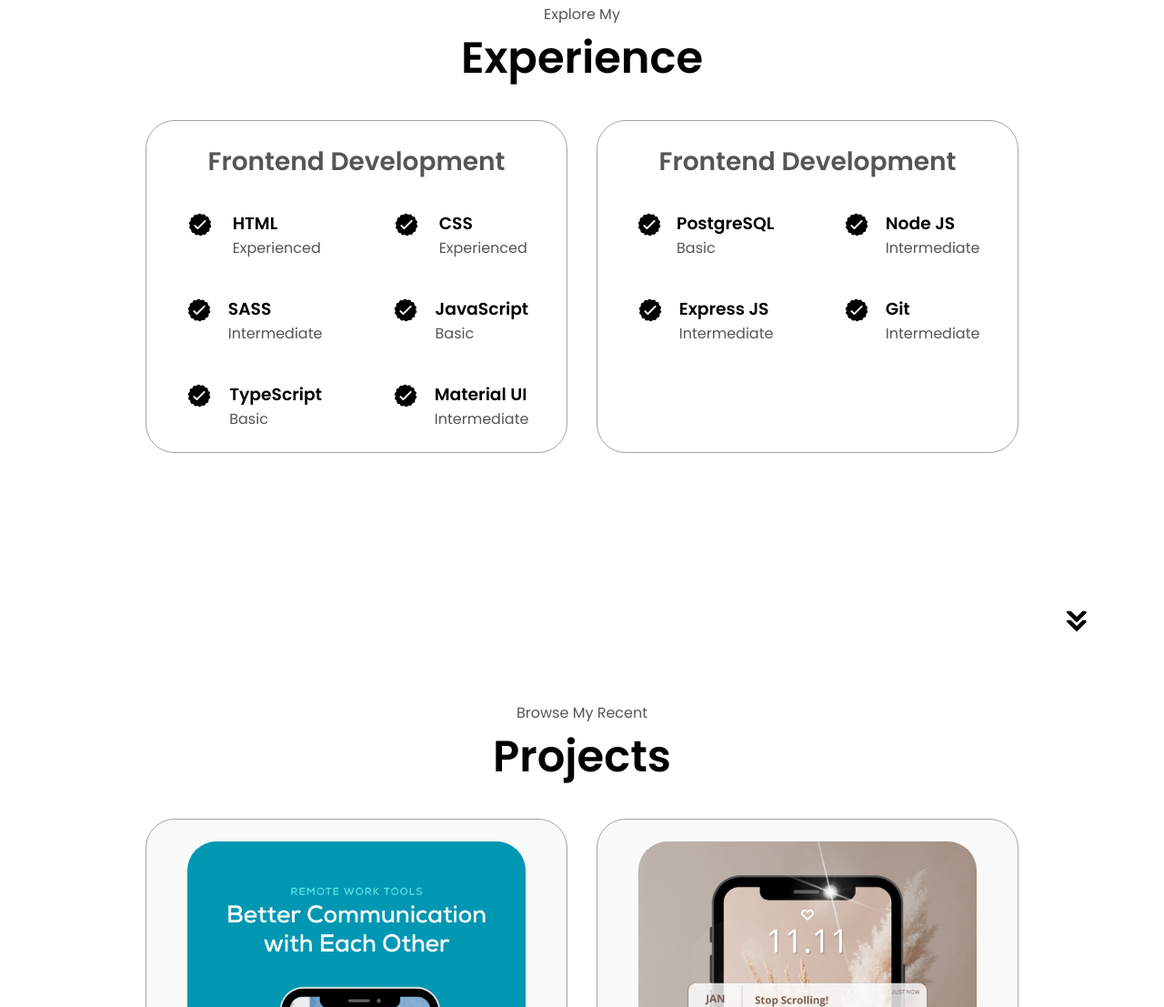
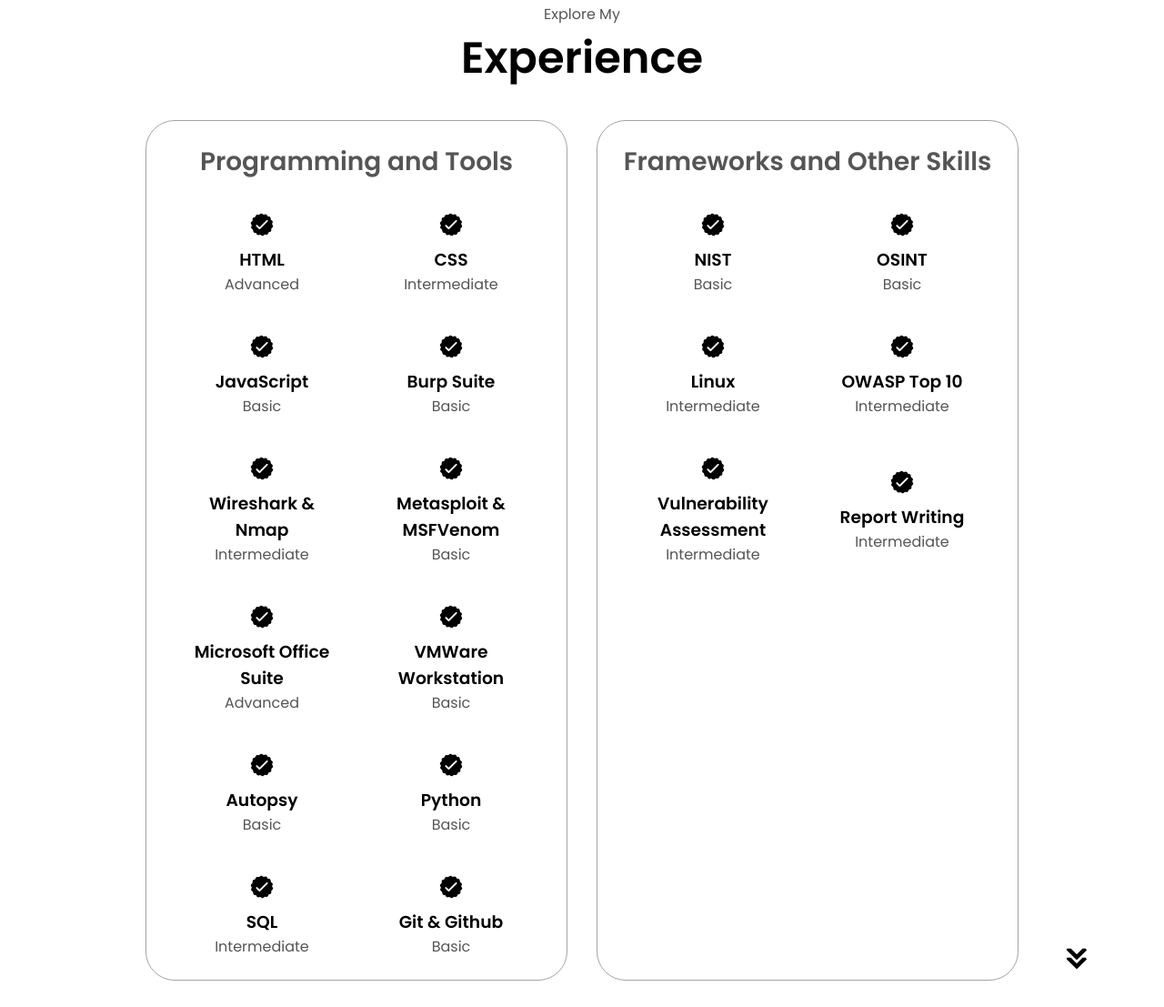
Before and after one commit to bhavik-shah123/bhavik-shah123.github.io, a plain HTML site: page index.html in a window 1280 px wide. Shown: the part 1693-2800 px from the top of the page at 91% size. Drawn offline with Linux system fonts and the light colour scheme.

Commit message:
Content upgraded
Next phase create blog page and upload content.

```diff
--- a/index.html
+++ b/index.html
@@ -16,8 +16,9 @@
         <div>
             <ul class="nav-links">
                 <li><a href="#about">About</a></li>
+                <li><a href="#experience">Experience</a></li>
+                <li><a href="#projects">Projects</a></li>
                 <li><a href="#blog">Blog</a></li>
-                <li><a href="#projects">Projects</a></li>
                 <li><a href="#contact">Contact</a></li>
             </ul>
         </div>
@@ -32,8 +33,9 @@
             </div>
             <div class="menu-links">
                 <li><a href="#about" onclick="toggleMenu()">About</a></li>
-                <li><a href="#experience" onclick="toggleMenu()">Blog</a></li>
+                <li><a href="#experience" onclick="toggleMenu()">Experience</a></li>
                 <li><a href="#projects" onclick="toggleMenu()">Projects</a></li>
+                <li><a href="#blog" onclick="toggleMenu()">Blog</a></li>
                 <li><a href="#contact" onclick="toggleMenu()">Contact</a></li>
             </div>
         </div>
@@ -109,26 +111,19 @@
         <div class="experience-details-container">
             <div class="about-containers">
                 <div class="details-container">
-                    <h2 class="experience-sub-title">Frontend Development</h2>
+                    <h2 class="experience-sub-title">Programming and Tools</h2>
                     <div class="article-container">
                         <article>
                             <img src="./assets/checkmark.png" alt="Experience icon" class="icon" />
                             <div>
                                 <h3>HTML</h3>
-                                <p>Experienced</p>
+                                <p>Advanced</p>
                             </div>
                         </article>
                         <article>
                             <img src="./assets/checkmark.png" alt="Experience icon" class="icon" />
                             <div>
                                 <h3>CSS</h3>
-                                <p>Experienced</p>
-                            </div>
-                        </article>
-                        <article>
-                            <img src="./assets/checkmark.png" alt="Experience icon" class="icon" />
-                            <div>
-                                <h3>SASS</h3>
                                 <p>Intermediate</p>
                             </div>
                         </article>
@@ -142,47 +137,110 @@
                         <article>
                             <img src="./assets/checkmark.png" alt="Experience icon" class="icon" />
                             <div>
-                                <h3>TypeScript</h3>
+                                <h3>Burp Suite</h3>
                                 <p>Basic</p>
                             </div>
                         </article>
                         <article>
                             <img src="./assets/checkmark.png" alt="Experience icon" class="icon" />
                             <div>
-                                <h3>Material UI</h3>
+                                <h3>Wireshark & Nmap</h3>
                                 <p>Intermediate</p>
                             </div>
                         </article>
-                    </div>
-                </div>
-                <div class="details-container">
-                    <h2 class="experience-sub-title">Frontend Development</h2>
-                    <div class="article-container">
                         <article>
                             <img src="./assets/checkmark.png" alt="Experience icon" class="icon" />
                             <div>
-                                <h3>PostgreSQL</h3>
+                                <h3>Metasploit & MSFVenom</h3>
                                 <p>Basic</p>
                             </div>
                         </article>
                         <article>
                             <img src="./assets/checkmark.png" alt="Experience icon" class="icon" />
                             <div>
-                                <h3>Node JS</h3>
+                                <h3>Microsoft Office Suite</h3>
+                                <p>Advanced</p>
+                            </div>
+                        </article>
+                        <article>
+                            <img src="./assets/checkmark.png" alt="Experience icon" class="icon" />
+                            <div>
+                                <h3>VMWare Workstation</h3>
+                                <p>Basic</p>
+                            </div>
+                        </article>
+                        <article>
+                            <img src="./assets/checkmark.png" alt="Experience icon" class="icon" />
+                            <div>
+                                <h3>Autopsy</h3>
+                                <p>Basic</p>
+                            </div>
+                        </article>
+                        <article>
+                            <img src="./assets/checkmark.png" alt="Experience icon" class="icon" />
+                            <div>
+                                <h3>Python</h3>
+                                <p>Basic</p>
+                            </div>
+                        </article>
+                        <article>
+                            <img src="./assets/checkmark.png" alt="Experience icon" class="icon" />
+                            <div>
+                                <h3>SQL</h3>
                                 <p>Intermediate</p>
                             </div>
                         </article>
                         <article>
                             <img src="./assets/checkmark.png" alt="Experience icon" class="icon" />
                             <div>
-                                <h3>Express JS</h3>
+                                <h3>Git & Github</h3>
+                                <p>Basic</p>
+                            </div>
+                        </article>
+                    </div>
+                </div>
+                <div class="details-container">
+                    <h2 class="experience-sub-title">Frameworks and Other Skills</h2>
+                    <div class="article-container">
+                        <article>
+                            <img src="./assets/checkmark.png" alt="Experience icon" class="icon" />
+                            <div>
+                                <h3>NIST</h3>
+                                <p>Basic</p>
+                            </div>
+                        </article>
+                        <article>
+                            <img src="./assets/checkmark.png" alt="Experience icon" class="icon" />
+                            <div>
+                                <h3>OSINT</h3>
+                                <p>Basic</p>
+                            </div>
+                        </article>
+                        <article>
+                            <img src="./assets/checkmark.png" alt="Experience icon" class="icon" />
+                            <div>
+                                <h3>Linux</h3>
                                 <p>Intermediate</p>
                             </div>
                         </article>
                         <article>
                             <img src="./assets/checkmark.png" alt="Experience icon" class="icon" />
                             <div>
-                                <h3>Git</h3>
+                                <h3>OWASP Top 10</h3>
+                                <p>Intermediate</p>
+                            </div>
+                        </article>
+                        <article>
+                            <img src="./assets/checkmark.png" alt="Experience icon" class="icon" />
+                            <div>
+                                <h3>Vulnerability Assessment</h3>
+                                <p>Intermediate</p>
+                            </div>
+                        </article>
+                        <article>
+                            <img src="./assets/checkmark.png" alt="Experience icon" class="icon" />
+                            <div>
+                                <h3>Report Writing</h3>
                                 <p>Intermediate</p>
                             </div>
                         </article>
@@ -199,49 +257,40 @@
             <div class="about-containers">
                 <div class="details-container color-container">
                     <div class="article-container">
-                        <img src="./assets/project-1.png" alt="Project 1" class="project-img" />
+                        <img src="./assets/dfir_project.jpg" alt="DFIR Project" class="project-img" />
                     </div>
-                    <h2 class="experience-sub-title project-title">Project One</h2>
+                    <h2 class="experience-sub-title project-title">Windows Machine Digital Forensics Investigation</h2>
                     <div class="btn-container">
-                        <button class="btn btn-color-2 project-btn" onclick="location.href='https://github.com/'">
+                        <button class="btn btn-color-2 project-btn" onclick="location.href='https://github.com/bhavik-shah123/Digital-Forensics-Investigation-Report'">
                             Github
-                        </button>
-                        <button class="btn btn-color-2 project-btn" onclick="location.href='https://github.com/'">
-                            Live Demo
                         </button>
                     </div>
                 </div>
                 <div class="details-container color-container">
                     <div class="article-container">
-                        <img src="./assets/project-2.png" alt="Project 2" class="project-img" />
+                        <img src="./assets/ir_project.png" alt="Incident Response Recommendation Proposal" class="project-img" />
                     </div>
-                    <h2 class="experience-sub-title project-title">Project Two</h2>
+                    <h2 class="experience-sub-title project-title">Incident Response Recommendation Proposal</h2>
                     <div class="btn-container">
-                        <button class="btn btn-color-2 project-btn" onclick="location.href='https://github.com/'">
+                        <button class="btn btn-color-2 project-btn" onclick="location.href='https://github.com/bhavik-shah123/Incident-Response-Solutions-Proposal'">
                             Github
-                        </button>
-                        <button class="btn btn-color-2 project-btn" onclick="location.href='https://github.com/'">
-                            Live Demo
                         </button>
                     </div>
                 </div>
                 <div class="details-container color-container">
                     <div class="article-container">
-                        <img src="./assets/project-3.png" alt="Project 3" class="project-img" />
+                        <img src="./assets/aws_infra.png" alt="AWS Security Upgrade" class="project-img" />
                     </div>
-                    <h2 class="experience-sub-title project-title">Project Three</h2>
+                    <h2 class="experience-sub-title project-title">Vulnerability Assessment & Security Upgrade on AWS</h2>
                     <div class="btn-container">
-                        <button class="btn btn-color-2 project-btn" onclick="location.href='https://github.com/'">
+                        <button class="btn btn-color-2 project-btn" onclick="location.href='https://github.com/bhavik-shah123/Vulnerability-Assessment-Security-Upgrade-on-AWS'">
                             Github
-                        </button>
-                        <button class="btn btn-color-2 project-btn" onclick="location.href='https://github.com/'">
-                            Live Demo
                         </button>
                     </div>
                 </div>
             </div>
         </div>
-        <img src="./assets/arrow.png" alt="Arrow icon" class="icon arrow" onclick="location.href='./#contact'" />
+        <a href="#contect"><img src="./assets/arrow.png" alt="Arrow icon" class="icon arrow"/></a>
     </section>
     <section id="contact">
         <p class="section__text__p1">Get in Touch</p>
--- a/style.css
+++ b/style.css
@@ -335,17 +335,25 @@ section {
 
 .article-container {
   display: flex;
-  text-align: initial;
+  /* text-align: initial;
+  flex-direction: row;
+  justify-content: space-around;*/
   flex-wrap: wrap;
-  flex-direction: row;
+  align-items: center;
   gap: 2.5rem;
-  justify-content: space-around;
+  justify-content: center;
 }
 
 article {
+  /* display: flex;
+  width: 10.5rem;
+  justify-content: space-around;
+  gap: 0.5rem; */
   display: flex;
-  width: 10rem;
-  justify-content: space-around;
+  flex-direction: column;
+  align-items: center;
+  text-align: center;
+  width: 10.5rem;
   gap: 0.5rem;
 }
 
```
Also changed, not shown: assets/aws_infra.png (added), assets/dfir_project.jpg (added), assets/ir_project.png (added), assets/project-1.png (deleted), assets/project-2.png (deleted), assets/project-3.png (deleted).
